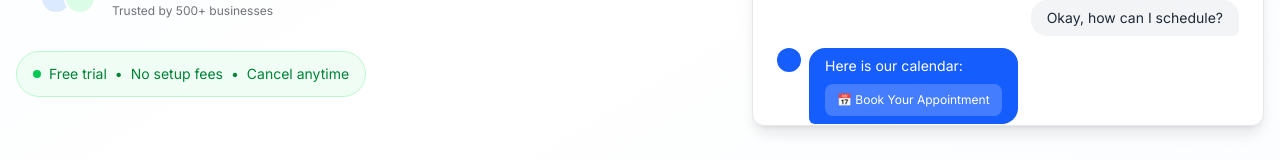
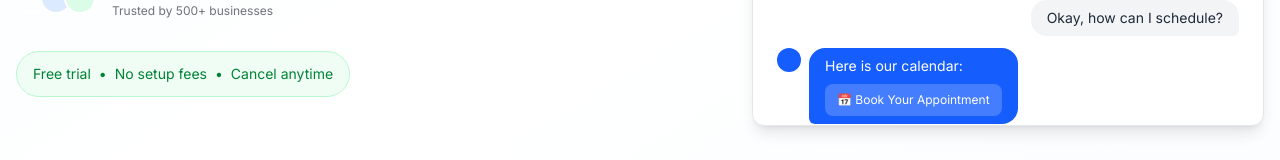
Before and after one commit to cabecaturbo/netiawebsite, a Next.js app: page / in a window 1280 px wide. Shown: the part 531-691 px from the top of the page. Built offline with nearby package versions, Linux system fonts and the light colour scheme.

Commit message:
Remove inconsistent green dot from Hero banner - Removed the green dot bullet point that was different from other separators - All three items now have consistent bullet point styling - Clean uniform appearance: Free trial â€¢ No setup fees â€¢ Cancel anytime

```diff
--- a/components/Hero.tsx
+++ b/components/Hero.tsx
@@ -53,7 +53,6 @@ export const Hero = () => {
 
             {/* Urgency Banner - Moved down with more spacing */}
             <div className="inline-flex items-center px-4 py-3 bg-green-50 border border-green-200 rounded-full text-sm text-green-700 animate-fade-in-up animate-stagger-5">
-              <div className="w-2 h-2 bg-green-500 rounded-full mr-2 animate-pulse"></div>
               <span>Free trial</span>
               <span className="mx-2">•</span>
               <span>No setup fees</span>
```
